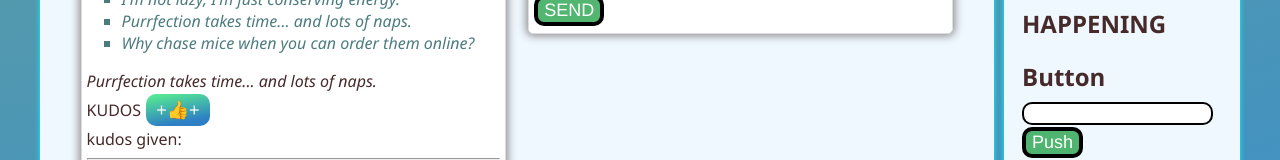
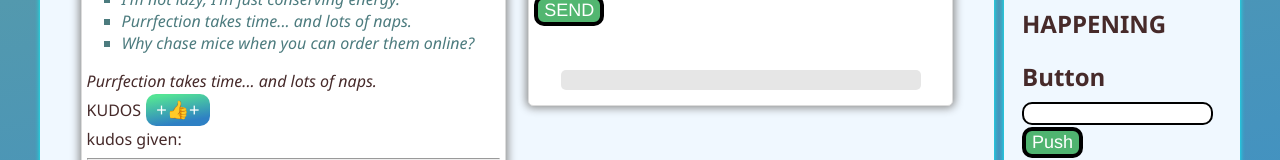
Before and after one commit to tztaras/app, a React (Create React App) app: page /users/Adelskyi in a window 1280 px wide. Shown: the part 452-612 px from the top of the page. Built offline with nearby package versions, Linux system fonts and the light colour scheme.

Commit message:
state {message}

```diff
--- a/src/Users/UsersID/UsersID.jsx
+++ b/src/Users/UsersID/UsersID.jsx
@@ -13,6 +13,7 @@ const UsersID = (props)=> {
     const [likeOmeter, setLikes] = useState(0);
     const likeCount = useRef();
     let newMessage = React.createRef();
+    const [message, setMessage] = useState();
 
     function likeFu() {
         const count = likeOmeter+1;
@@ -23,7 +24,11 @@ const UsersID = (props)=> {
 
     function sendMessage() {
 
+        // let sent = newMessage.current.value;
+        // alert(sent);
+
         let sent = newMessage.current.value;
+        setMessage(sent);
         alert(sent);
     }
 
@@ -81,6 +86,8 @@ const UsersID = (props)=> {
                         <label htmlFor="message" >Send your message here:</label>
                         <textarea className={css.messageArea} name="name" id="message" ref={newMessage}></textarea>
                         <button onClick={(sendMessage)}>SEND</button>
+                        <p>{message}</p>
+                        <Comment>{message}</Comment>
                     </div>
                 </div>
             </section>
```
